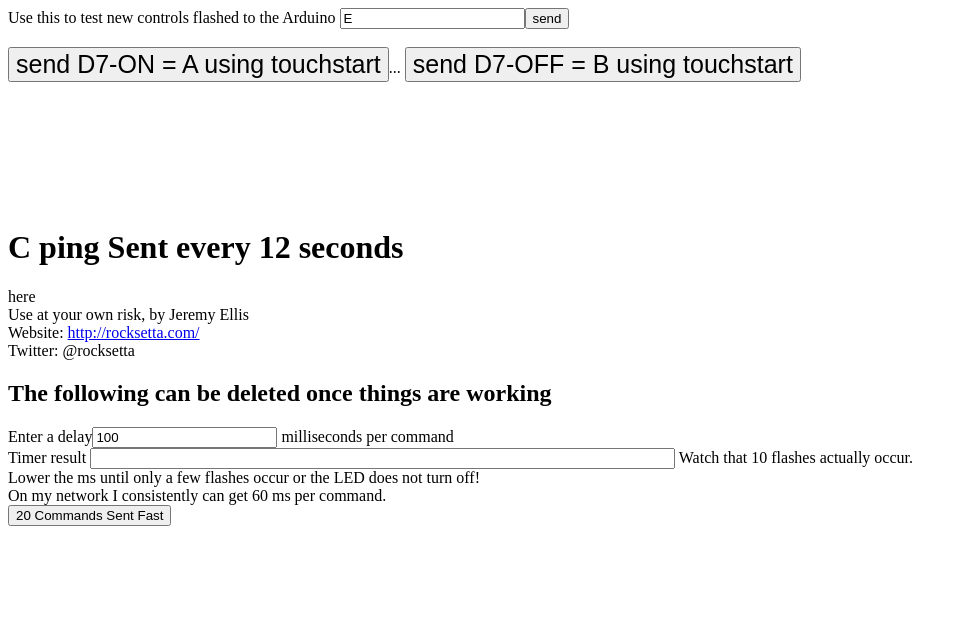
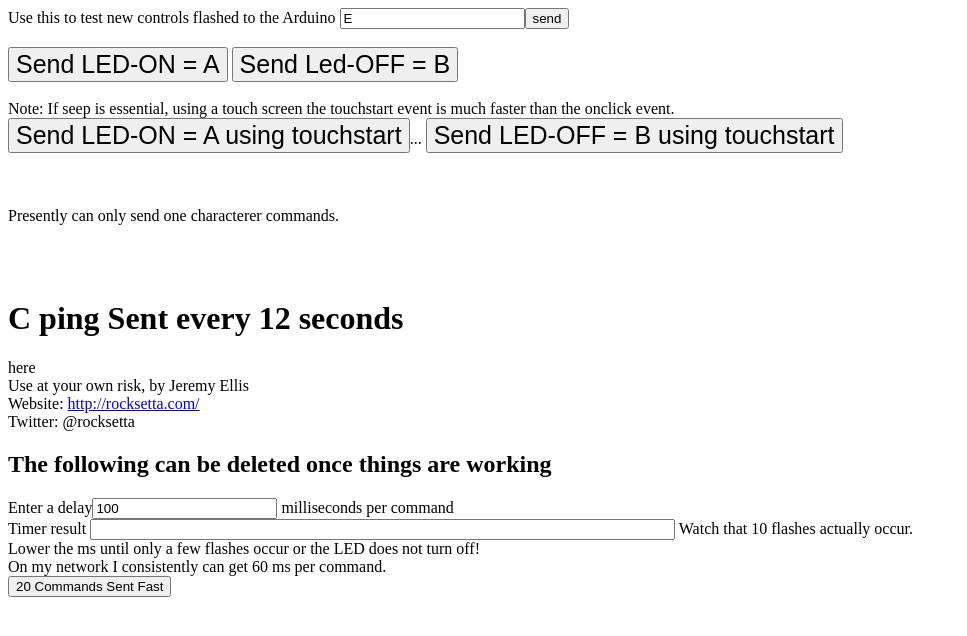
Before and after one commit to hpssjellis/arduino-simple-websocket, a website: page index.html in a window 1280 px wide. Shown: the whole page, without its empty margins (0-967 px from the left). Drawn offline with Linux system fonts and the light colour scheme.

Commit message:
Update index.html

```diff
--- a/index.html
+++ b/index.html
@@ -31,9 +31,20 @@ Use this to test new controls flashed to the Arduino
    ws.send(document.all.myIn1.value)
 }"><br><br>
 
-<input id="myOn" type=button style="font-size:25px" value="send D7-ON = A using touchstart"    ontouchstart="{ws.send('A');return false;}" onclick="{ws.send('A');}">...
 
-<input id="myOff"  type=button style="font-size:25px" value="send D7-OFF = B using touchstart" ontouchstart="{ws.send('B');return false;}" onclick="{ws.send('B');}"><br><br><br><br>
+<input id="myOn" type=button style="font-size:25px" value="Send LED-ON = A" onclick="{ws.send('A');}">
+
+<input id="myOff"  type=button style="font-size:25px" value="Send Led-OFF = B" onclick="{ws.send('B');}"><br><br>
+
+Note: If seep is essential, using a touch screen the touchstart event is much faster than the onclick event.<br>
+
+<input id="myOn" type=button style="font-size:25px" value="Send LED-ON = A using touchstart"    ontouchstart="{ws.send('A');return false;}" onclick="{ws.send('A');}">...
+
+<input id="myOff"  type=button style="font-size:25px" value="Send LED-OFF = B using touchstart" ontouchstart="{ws.send('B');return false;}" onclick="{ws.send('B');}"><br><br><br><br>
+
+Presently can only send one characterer commands.
+
+
 
 
 <br><br><br><br>
```
